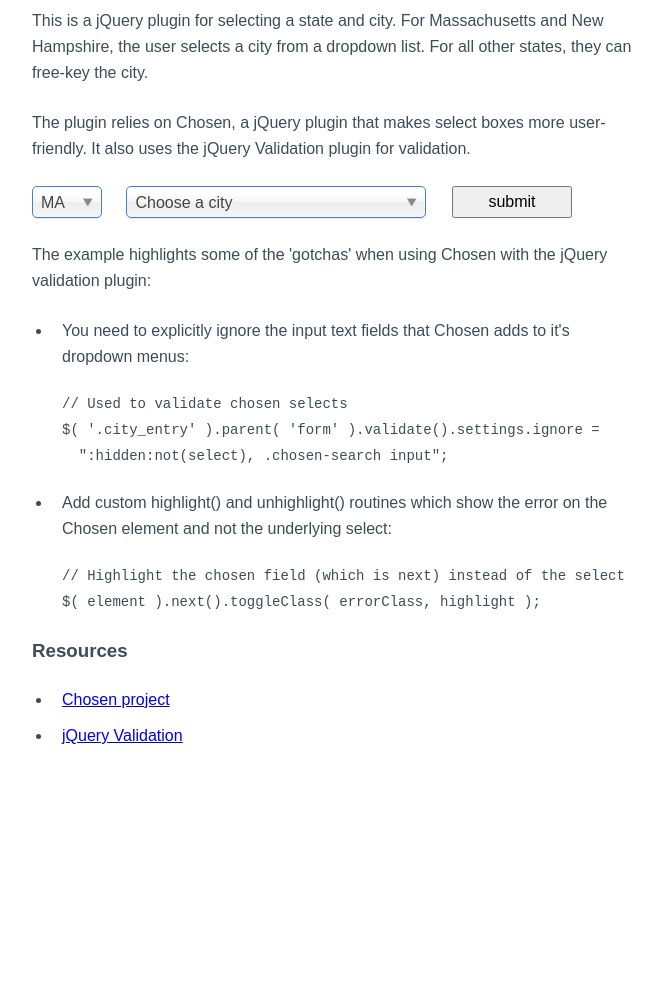
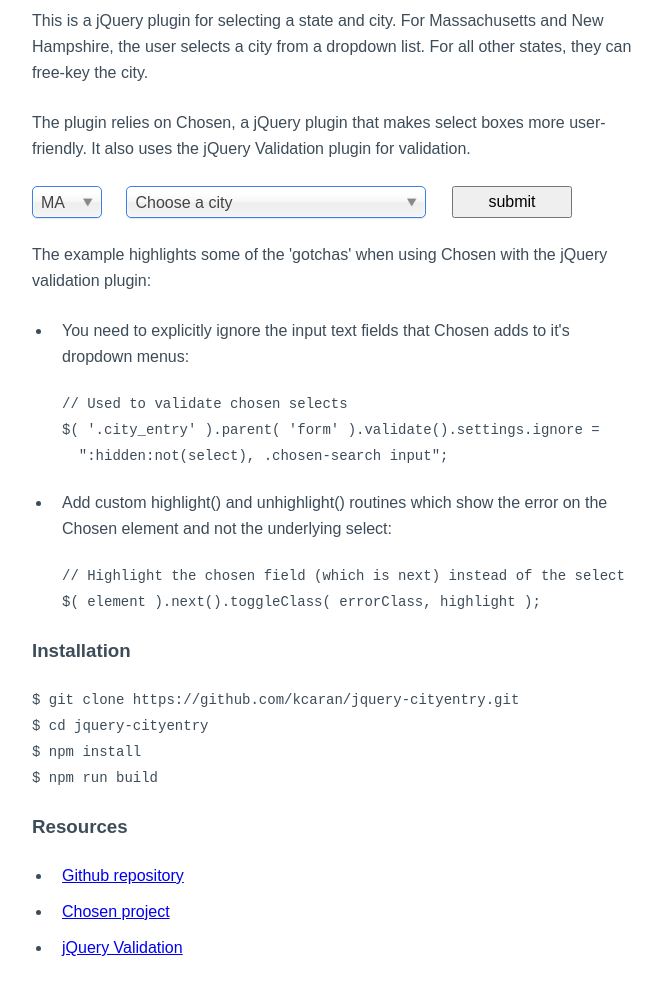
Before and after one commit to kcaran/jquery-cityentry, a website: page index.html in a window 1280 px wide. Shown: the part 88-1073 px from the top of the page, without its empty margins (308-970 px from the left). Before the commit the page ends 861 px from the top, so only its background shows below. Drawn offline with Linux system fonts and the light colour scheme.

Commit message:
Added installation instructions

```diff
--- a/index.html
+++ b/index.html
@@ -61,10 +61,18 @@
 </li>
 </ul>
 
+<h3>Installation</h3>
+<pre><code>$ git clone https://github.com/kcaran/jquery-cityentry.git
+$ cd jquery-cityentry
+$ npm install
+$ npm run build
+</code></pre>
+
 <h3>Resources</h3>
 <ul>
-<li><a href="http://harvesthq.github.io/chosen/">Chosen project</a></li>
-<li><a href="http://jqueryvalidation.org/">jQuery Validation</a></li>
+<li><a href="https://github.com/kcaran/jquery-cityentry">Github repository</a></li>
+<li><a href="https://harvesthq.github.io/chosen/">Chosen project</a></li>
+<li><a href="https://jqueryvalidation.org/">jQuery Validation</a></li>
 </div>
 
 <script type="text/javascript" src="scripts/jquery-1.11.min.js"></script>
--- a/package.json
+++ b/package.json
@@ -6,7 +6,7 @@
   "scripts": {
     "test": "echo \"Error: no test specified\" && exit 1",
     "build-task:scss-compile": "node-sass --source-map true --include-path node_modules/normalize-scss/sass/ sass/ -o css/",
-    "sass:build": "npm-run-all -p build-task:*"
+    "build": "npm-run-all -p build-task:*"
   },
   "repository": {
     "type": "git",
```
Also changed, not shown: sass/chosen.custom.scss (+0 -10 lines), README.md, css/chosen.custom.css, 1 other file.
